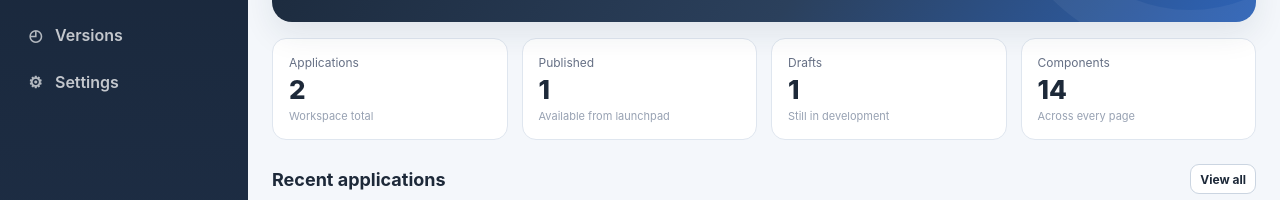
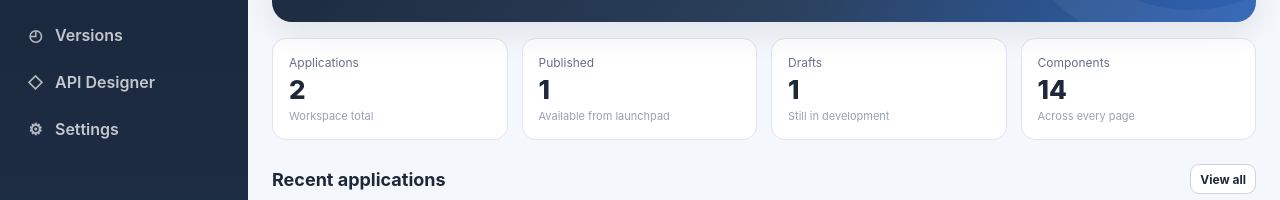
Before and after one commit to youssefdaoud23/SAP_APPS_YD, a website: page index.html in a window 1280 px wide. Shown: the part 303-503 px from the top of the page. Drawn offline with Linux system fonts and the light colour scheme; no server answers.

Commit message:
Load API Designer workspace

```diff
--- a/index.html
+++ b/index.html
@@ -30,5 +30,6 @@
   <script src="audit-viewer-v06.js"></script>
   <script src="group-members-v06.js"></script>
   <script src="deployment-manager-v07.js"></script>
+  <script src="api-designer-v08.js"></script>
 </body>
 </html>
```
